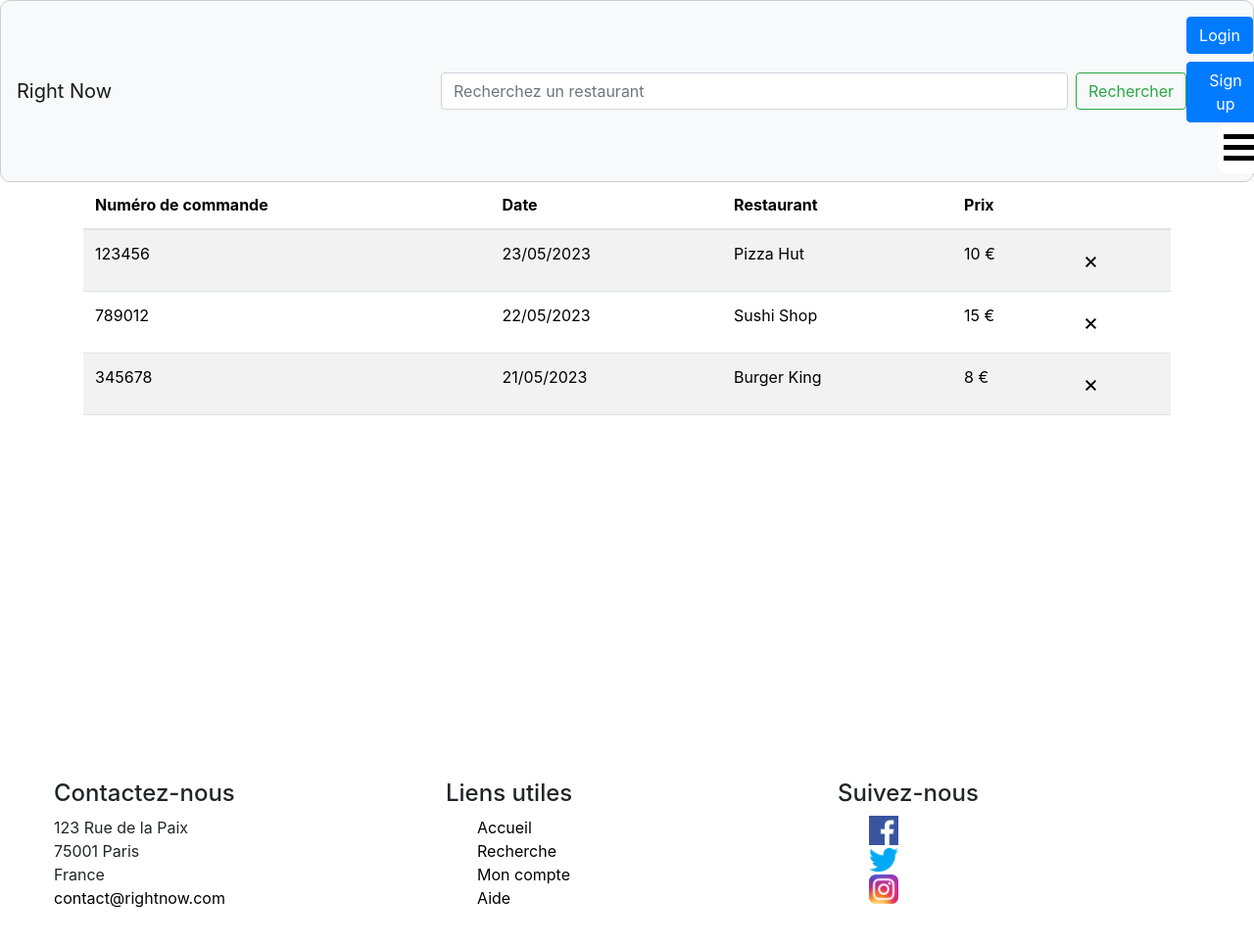
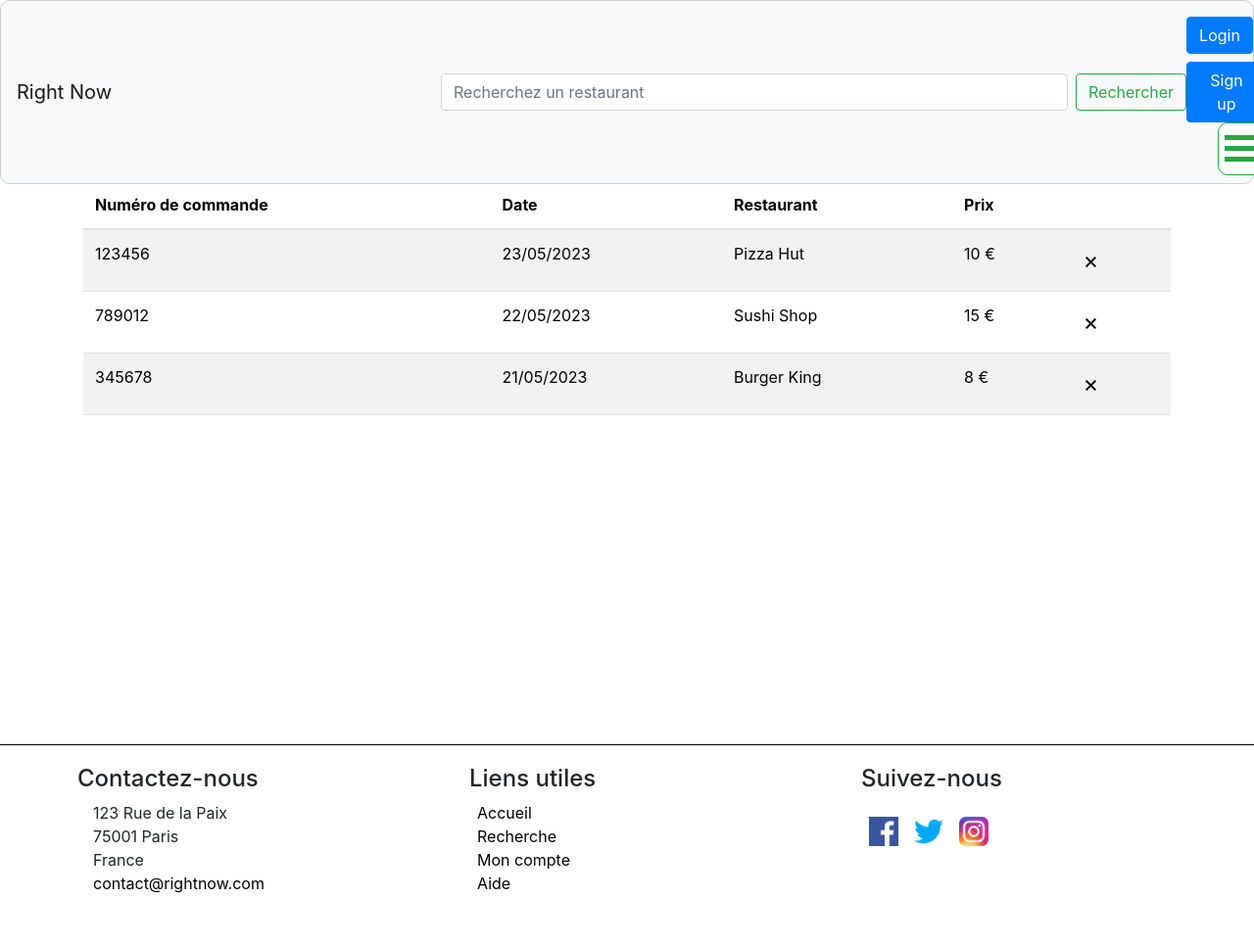
Before and after one commit to hcridlig/right-now, a PHP site: page /recap.php in a window 1280 px wide. Shown: the whole page at 98% size. After the commit the page ends 912 px from the top, so only its background shows below. Run offline with PHP 8.4, Linux system fonts and the light colour scheme.

Commit message:
modif panier, recap, end et navbar

```diff
--- a/html/end.css
+++ b/html/end.css
@@ -10,8 +10,9 @@
         position: relative;
         bottom: 0;
         left: 0;
-        background-color: /*#f5f5f5 #62D1F9*/ white;
+        /*background-color: #f5f5f5 #62D1F9;*/
         padding: 20px;
+        border-top: 1px solid black;
       }
 
       .container-fluid {
@@ -26,8 +27,31 @@
         margin-right: 0.5rem;
       }
 
+      .col-md-4 {
+        display:inline;
+      }
+
+      .col-md-4:last-child li{
+        list-style-type: none;
+        float: left;
+        padding-top: 1em;
+        padding-right: 0.5em;
+      }
+
       .col-md-4 li{
         list-style-type: none;
+      }
+
+      .col-md-4 img:first-child {
+        padding-left: 0em;
+      }
+
+      h4 {
+        padding-left: 1em;
+      }
+
+      p:last-child {
+        padding-left: 2.5em;
       }
 
       .lien a{
--- a/html/nav.css
+++ b/html/nav.css
@@ -147,7 +147,7 @@ font-size: 30px;
 display: flex;
 width: 35px;
 height: 5px;
-background-color: black;
+background-color: #28A745;
 margin: 6px 0;
 }
 
@@ -157,6 +157,7 @@ margin-left: 2em;
 background: white;
 padding: 0.4em;
 border-radius: 10px;
+border: 1px solid #28A745;
 }
 
 .burger-icon:hover {
--- a/html/recap.php
+++ b/html/recap.php
@@ -10,7 +10,7 @@
 <body>
   <?php require "nav.php" ?>
 
-  <div class="container" style="margin-top: 8em; margin-bottom: 22em;">
+  <div class="container" style="margin-top: 8em; margin-bottom: 21em;">
     <h1>Historique de commandes</h1>
     <!-- Créer un tableau avec bootstrap qui contient les informations des commandes -->
     <table class="table table-striped">
```
Also changed, not shown: html/panier.css (+13 -0 lines), html/panier.php (+8 -4 lines).
